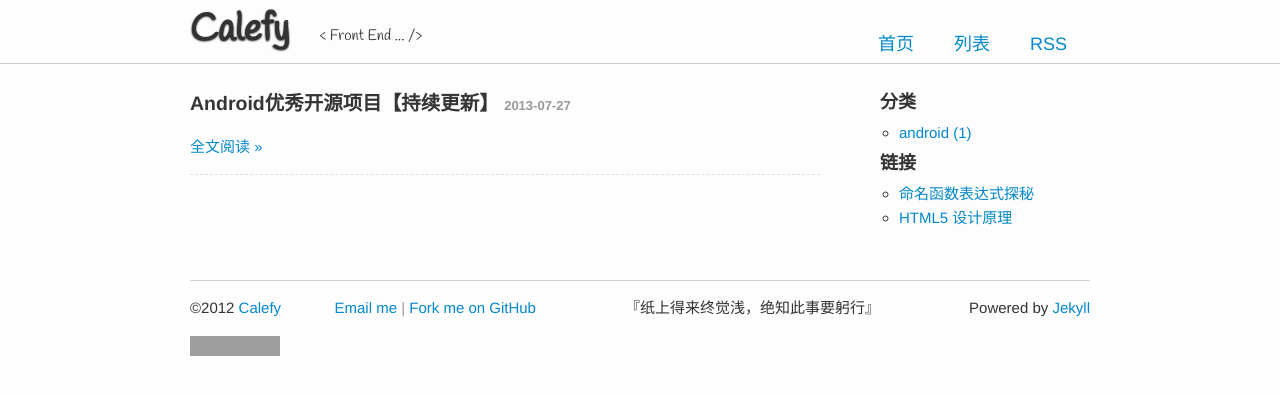
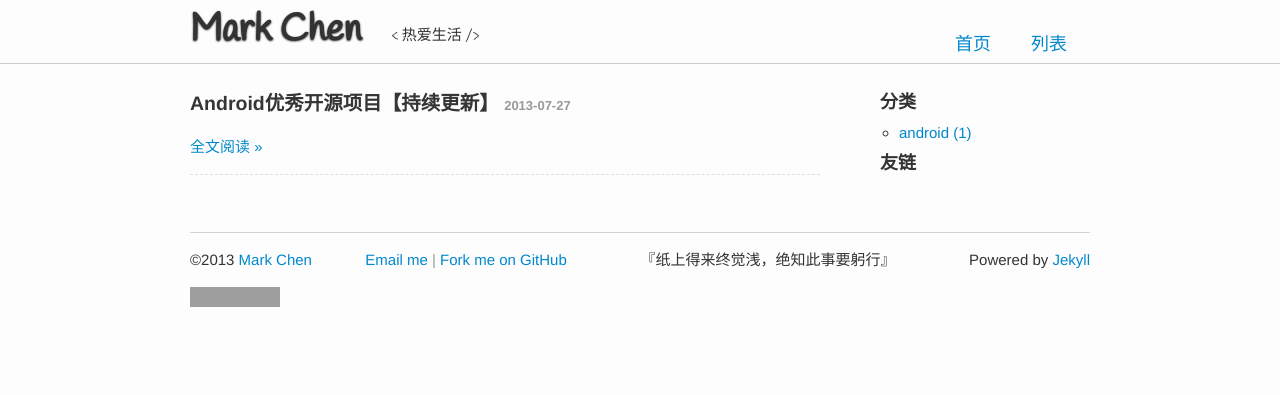
Before and after one commit to zhenchentl/zhenchentl.github.com, a Jekyll site: the page built from index.md, in a window 1280 px wide. Shown: the top 395 px of the page. Built offline with Jekyll 4.4.1, drawn with Linux system fonts in a browser that asks for light colours; Markdown is read by kramdown in place of the engine named in the settings; comment, search, counter and statistics services are not loaded; grey boxes are pictures that could not be loaded.

Commit message:
change name

```diff
--- a/_layouts/default.html
+++ b/_layouts/default.html
@@ -12,14 +12,14 @@
 	<body>
 		<header id="header">
 			<div class="header-info fix">
-				<h1><a href="/">Calefy</a></h1>
-				<p class="describe">&lt; Front End ... /&gt;</p>
+				<h1><a href="/">Mark Chen</a></h1>
+				<p class="describe">&lt; 热爱生活 /&gt;</p>
 				<nav class="navigation">
 					<ul>
 						<li><a href="/">首页</a></li>
 						<li><a href="/archive.html">列表</a></li>
 						<!--<li><a href="/sitemap.txt">网站地图</a></li>-->
-						<li><a href="/atom.xml">RSS</a></li>
+						<!--<li><a href="/atom.xml">RSS</a></li>-->
 					</ul>
 				</nav>
 			</div>
@@ -32,11 +32,11 @@
 
 		<footer id="footer">
 			<p class="l">
-				&copy;2012 <a href="/">Calefy</a>
+				&copy;2013 <a href="/">Mark Chen</a>
 				&emsp;&emsp;&emsp;
-				<a href="mailto:clfsw0201@gmail.com" target="_blank">Email me</a>
+				<a href="zhenchentl@gmail.com" target="_blank">Email me</a>
 				<span class="c9">|</span>
-				<a href="https://github.com/calefy/calefy.github.com" target="_blank">Fork me on GitHub</a>
+				<a href="https://github.com/zhenchentl" target="_blank">Fork me on GitHub</a>
 			</p>
 			<p class="r">Powered by <a href="https://github.com/mojombo/jekyll" target="_blank">Jekyll</a></p>
 			<p class="tac">
--- a/_layouts/index.html
+++ b/_layouts/index.html
@@ -16,10 +16,10 @@ layout: default
 		</ul>
 	</div>
 	<div>
-		<h3>链接</h3>
+		<h3>友链</h3>
 		<ul>
-			<li><a href="http://www.cn-cuckoo.com/main/wp-content/uploads/2009/12/named-function-expressions-demystified.html" target="_blank">命名函数表达式探秘</a></li>
-			<li><a href="http://www.cn-cuckoo.com/2010/10/21/the-design-of-html5-2151.html" target="_blank">HTML5 设计原理</a></li>
+			<!--<li><a href="http://www.cn-cuckoo.com/main/wp-content/uploads/2009/12/named-function-expressions-demystified.html" target="_blank">命名函数表达式探秘</a></li>
+			<li><a href="http://www.cn-cuckoo.com/2010/10/21/the-design-of-html5-2151.html" target="_blank">HTML5 设计原理</a></li>-->
 		</ul>
 	</div>
 </aside>
--- a/index.md
+++ b/index.md
@@ -1,6 +1,6 @@
 ---
 layout: index
-title: Calefy - 前端点滴...
+title: MarkChen的博客
 ---
 
 {% for post in site.posts %}
```
Also changed, not shown: about.md (added, +11 -0 lines).
